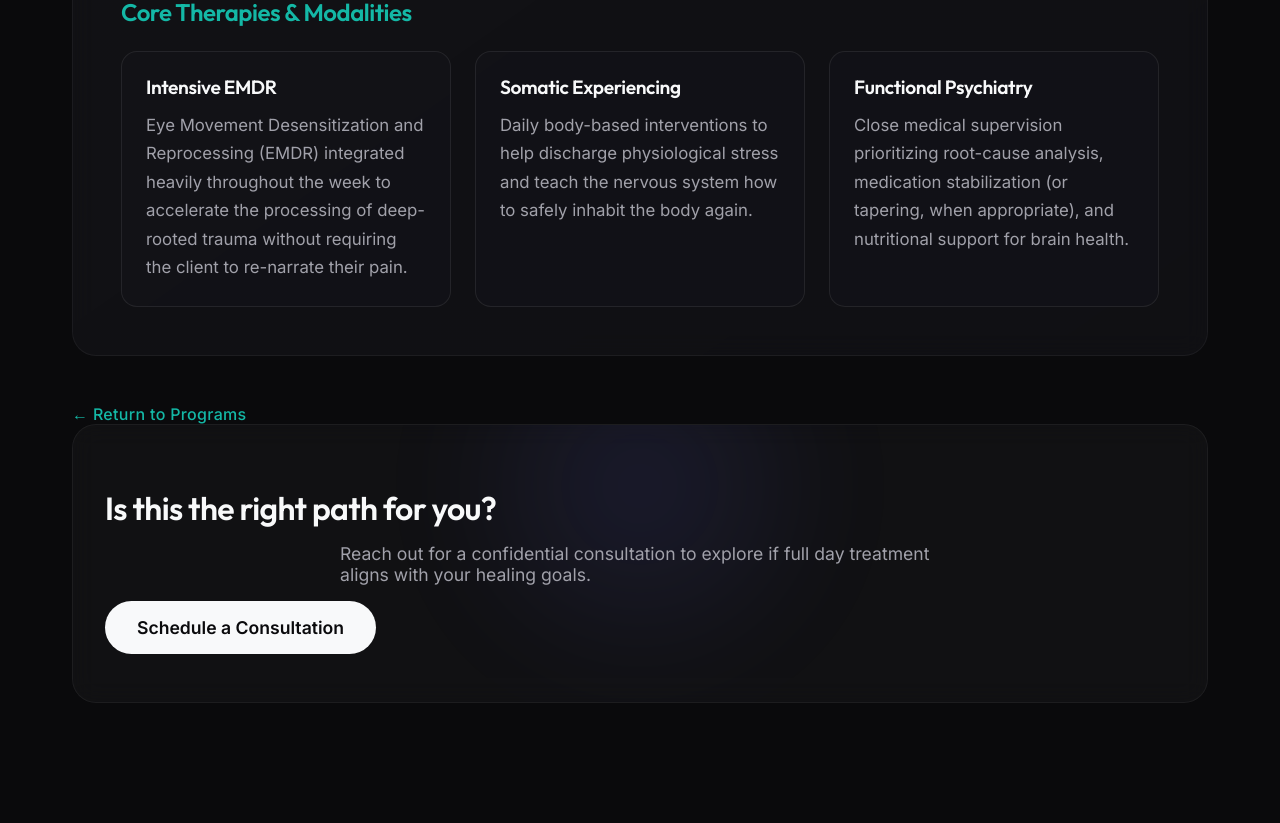
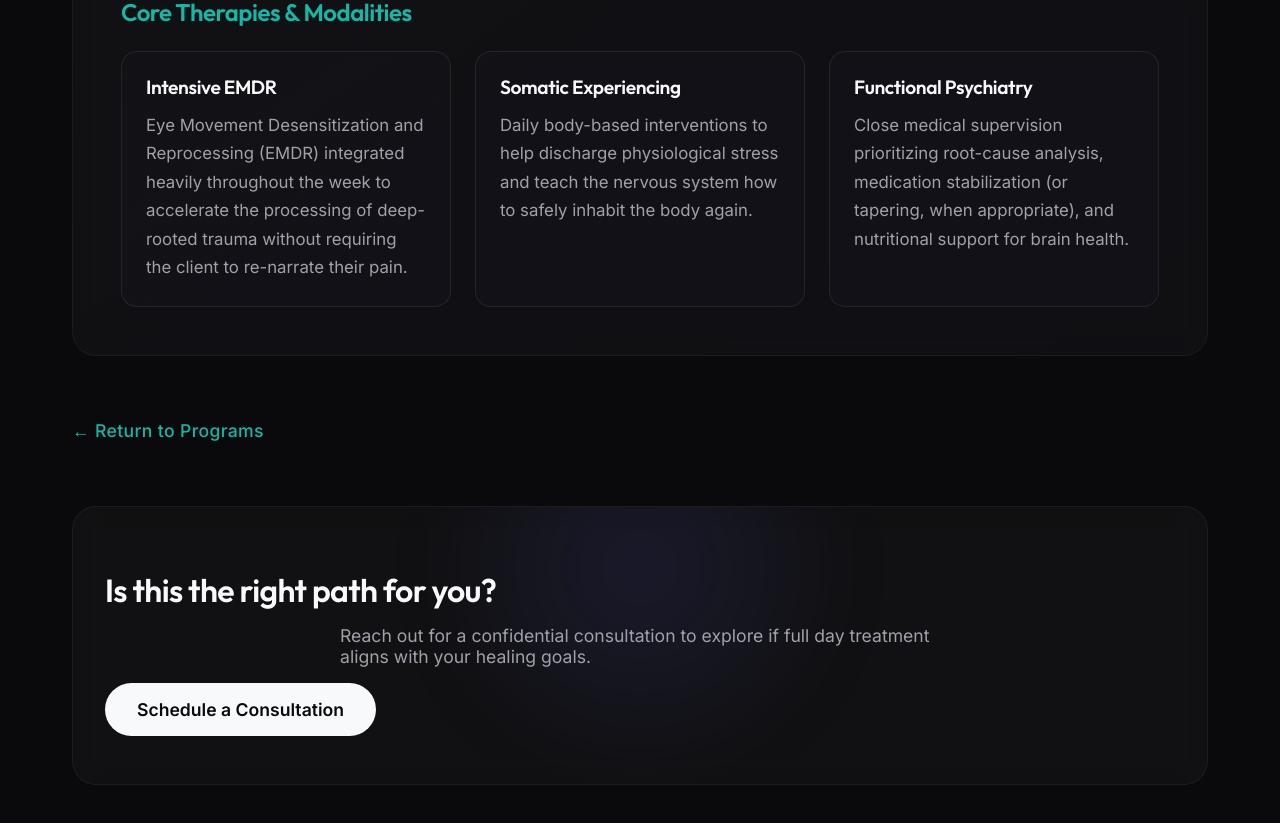
Before and after one commit to coja-mo/ket-psyche-site-redux, a React (Vite) app: page /programs/full-day in a window 1280 px wide. Shown: the part 1035-1858 px from the top of the page. Before the commit the page ends 1818 px from the top, so only its background shows below. Built offline with nearby package versions, Linux system fonts and the light colour scheme.

Commit message:
style: increase bottom margin on return link

```diff
--- a/src/components/ProgramDetails.jsx
+++ b/src/components/ProgramDetails.jsx
@@ -59,8 +59,8 @@ const ProgramDetails = () => {
                     </section>
                 </div>
 
-                <div className="text-center mb-12">
-                    <Link to="/#programs" className="back-link" style={{ marginBottom: 0 }}>
+                <div className="text-center" style={{ margin: '4rem 0' }}>
+                    <Link to="/#programs" className="back-link" style={{ marginBottom: 0, fontSize: '1.1rem' }}>
                         ← Return to Programs
                     </Link>
                 </div>
```
